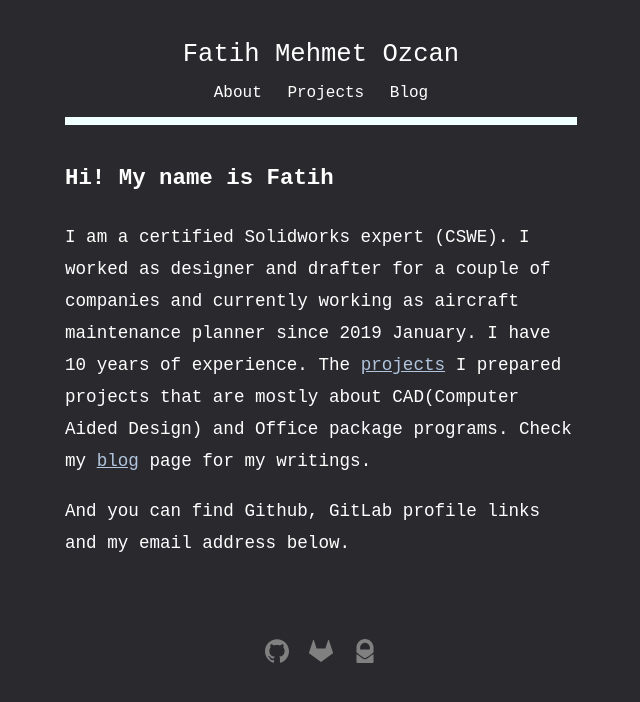
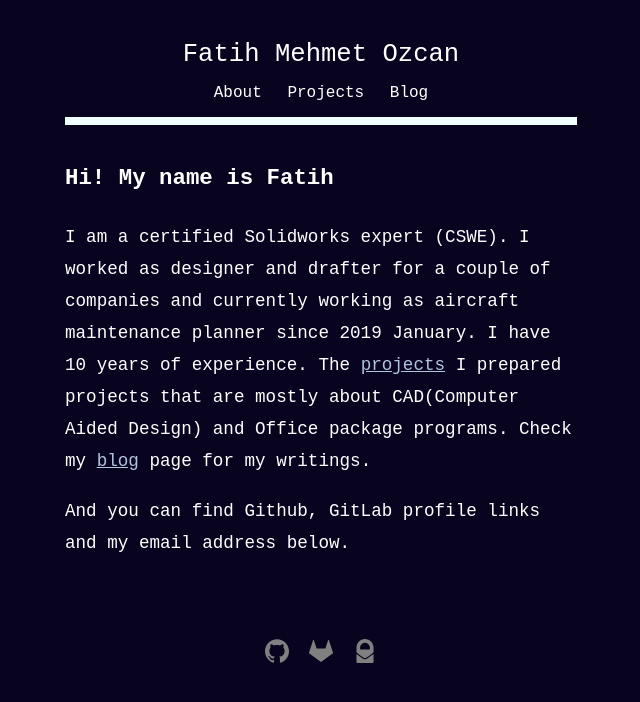
Before and after one commit to fatihmeh/fatihmeh.github.io, a Jekyll site: the page built from index.html, in a window 1280 px wide. Shown: the top 702 px of the page, without its empty margins (319-959 px from the left). Built offline with Jekyll 4.4.1, drawn with Linux system fonts in a browser that asks for light colours.

Commit message:
Update main.css

```diff
--- a/css/main.css
+++ b/css/main.css
@@ -21,7 +21,7 @@ time, mark, audio, video {
 body {
   font-family: "Courier New", Courier, monospace;
   color: #fff;
-  background: #2a2a2e;
+  background: #080420;
 }
 #container {
   width:40%; margin:auto; margin-top:0px; margin-bottom:0px;  text-align:left;
```
